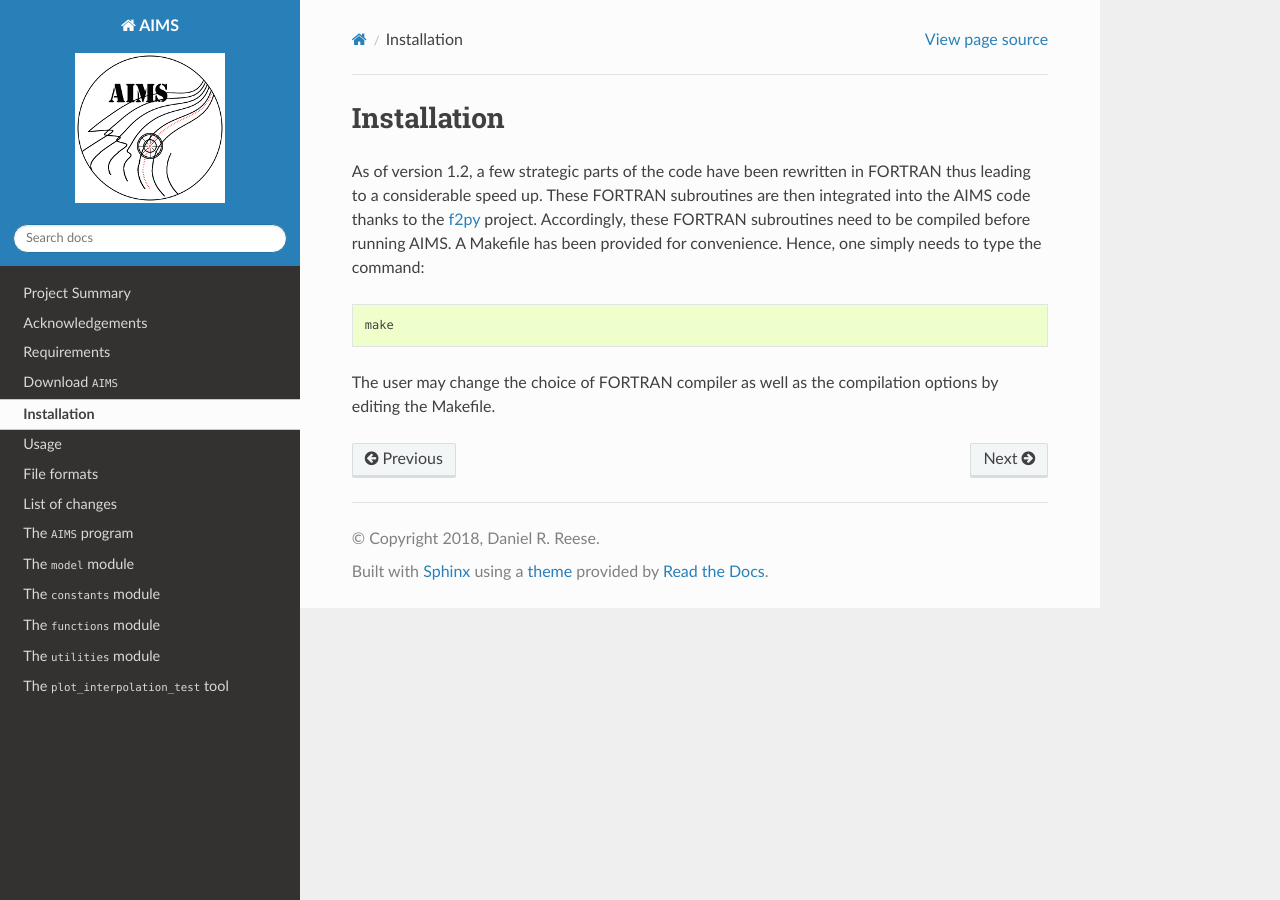
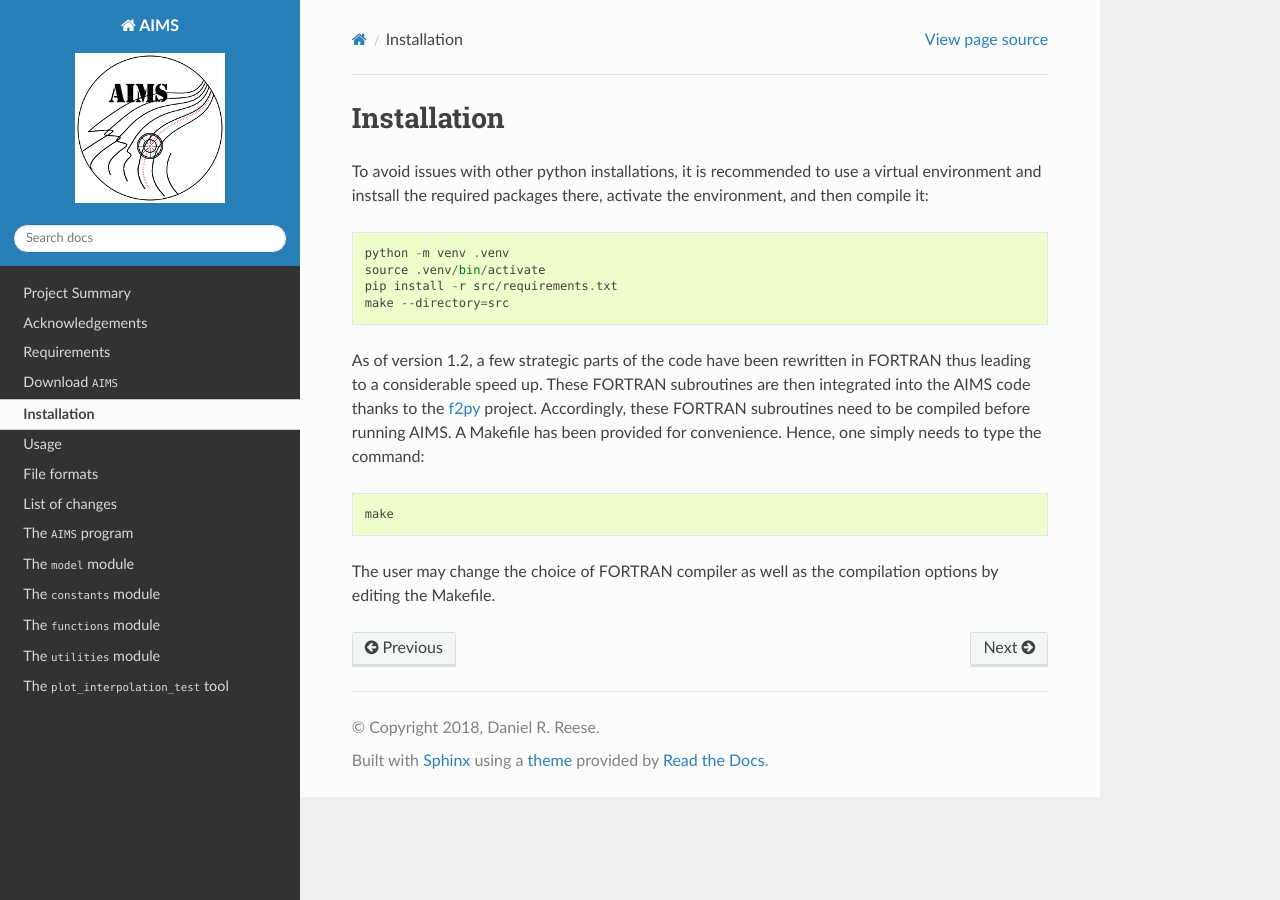
Before and after one commit to waltervrossem/AIMS, a Sphinx documentation site: the page built from doc/installation.rst, in a window 1280 px wide. Built offline with Sphinx 7.4.7 and the Read the Docs theme 3.1.0, drawn with Linux system fonts in a browser that asks for light colours.

Commit message:
updated docs to include example with venv

```diff
--- a/doc/installation.rst
+++ b/doc/installation.rst
@@ -1,5 +1,14 @@
 Installation
 ============
+
+To avoid issues with other python installations, it is recommended to use a virtual
+environment and instsall the required packages there, activate the environment, and
+then compile it::
+
+    python -m venv .venv
+    source .venv/bin/activate
+    pip install -r src/requirements.txt
+    make --directory=src
 
 As of version 1.2, a few strategic parts of the code have been rewritten in
 FORTRAN thus leading to a considerable speed up.  These FORTRAN subroutines
```
Also changed, not shown: 1 other file.
